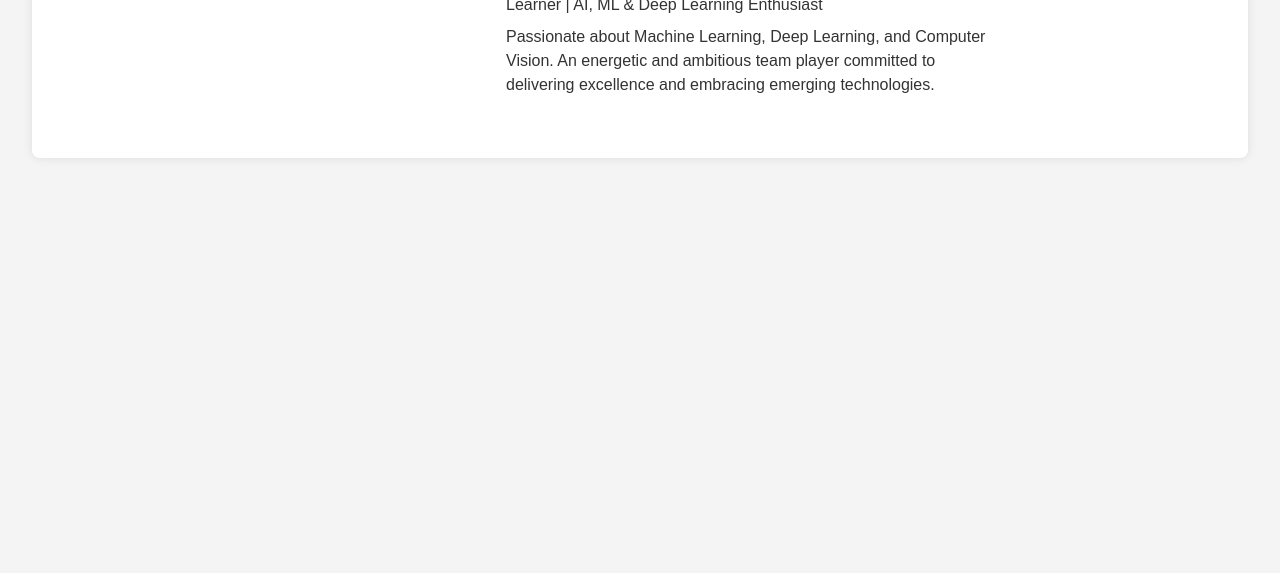
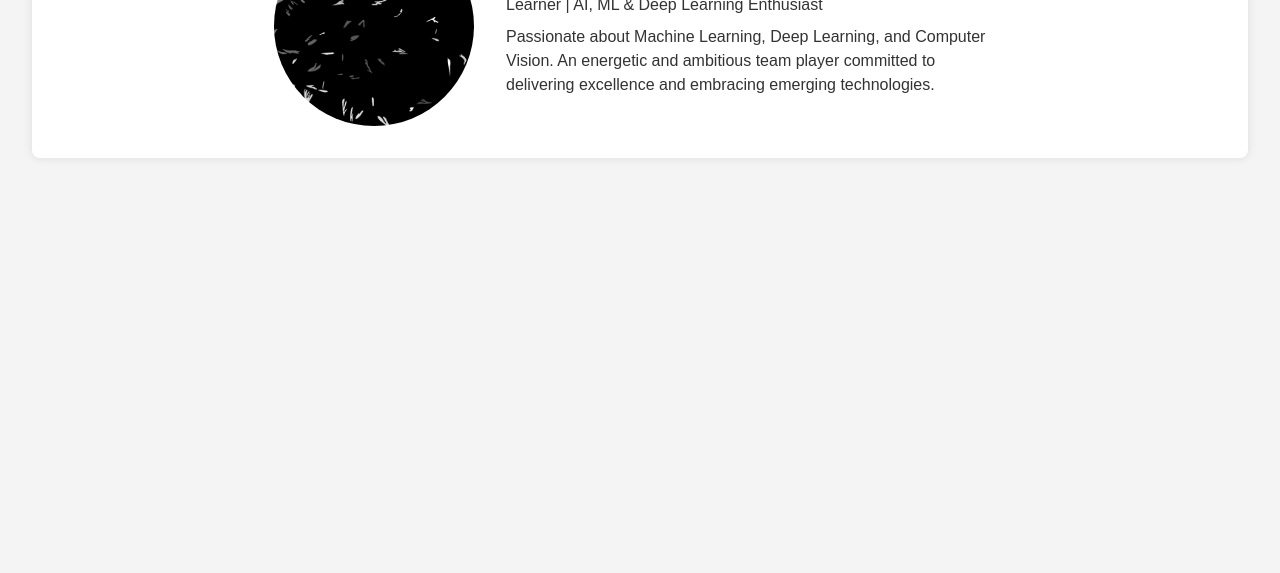
Before and after one commit to Harnoor01/Harnoor01.github.io, a plain HTML site: page index.html in a window 1280 px wide. Shown: the part 227-800 px from the top of the page. Drawn offline with Linux system fonts and the light colour scheme.

Commit message:
Update index.html

```diff
--- a/index.html
+++ b/index.html
@@ -88,7 +88,7 @@
     </header>
 
     <section class="home" id="home">
-        <img src="path/to/your-image.jpg" alt="Harnoor Kaur Khehra">
+        <img src="Segmentation.seg.png" alt="Harnoor Kaur Khehra">
         <div class="home-text">
             <h1>Hello, I am Harnoor</h1>
             <p>Learner | AI, ML & Deep Learning Enthusiast</p>
```
